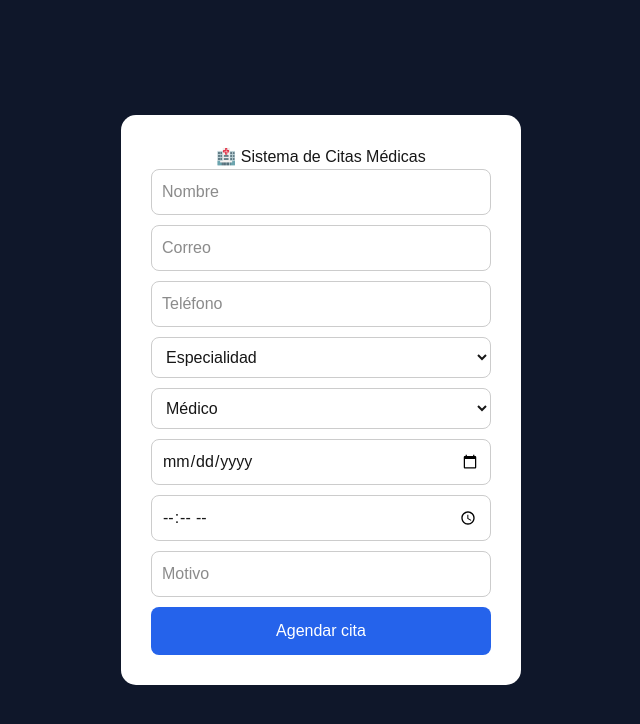
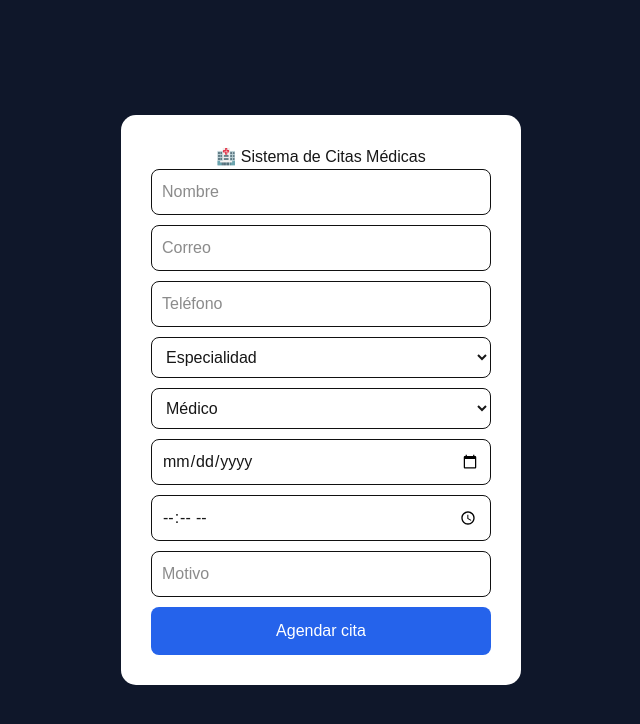
Before and after one commit to cruznavarrete449/sistema-citas, a Next.js app: page / in a window 1280 px wide. Shown: the top 724 px of the page, without its empty margins (319-959 px from the left). Built offline with nearby package versions, Linux system fonts and the light colour scheme.

Commit message:
Actualización del sistema de citas

```diff
--- a/app/page.js
+++ b/app/page.js
@@ -126,7 +126,7 @@ const styles = {
   input: {
     padding: 10,
     borderRadius: 8,
-    border: "1px solid #ccc"
+    border: "1px solid #111111"
   },
   button: {
     padding: 12,
```
